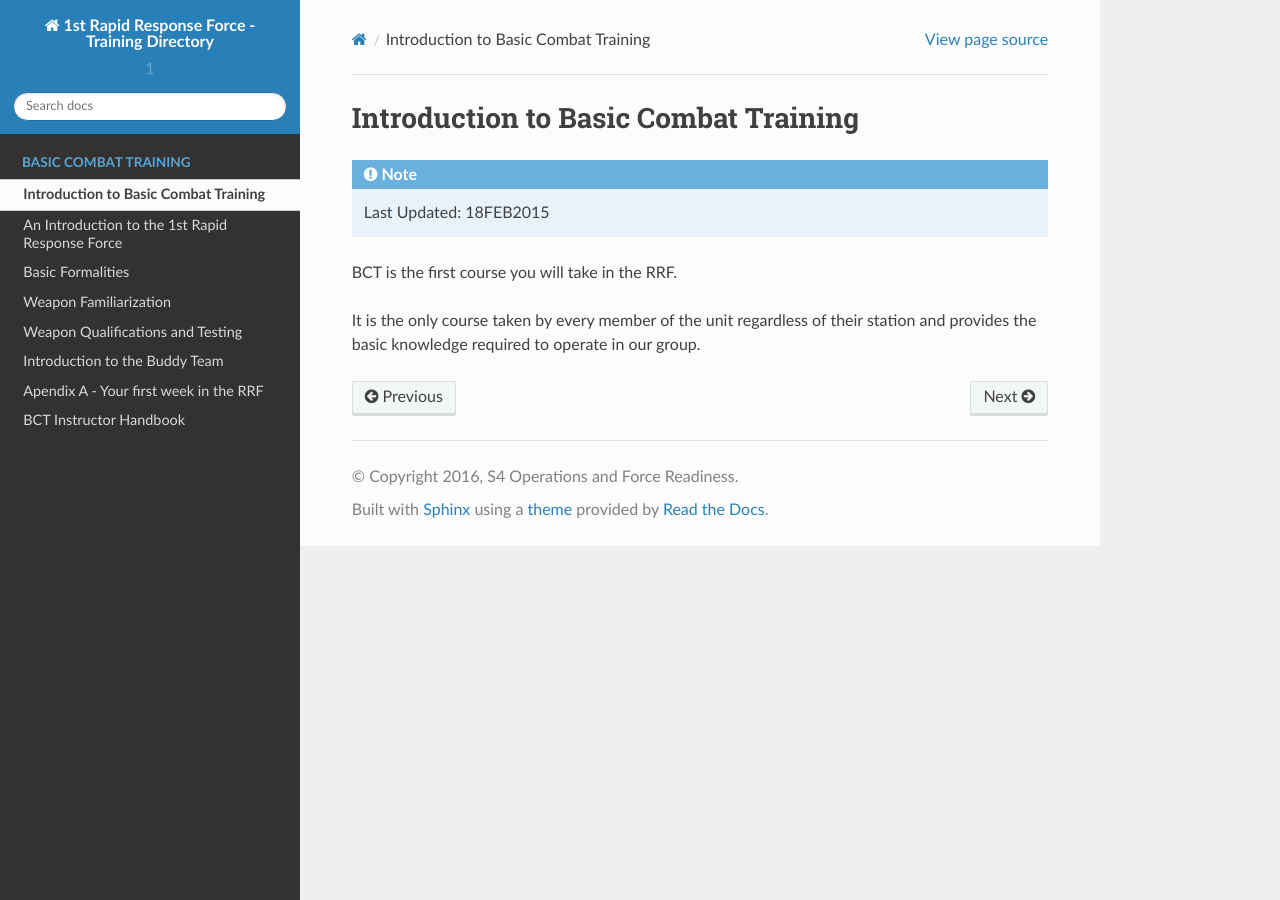
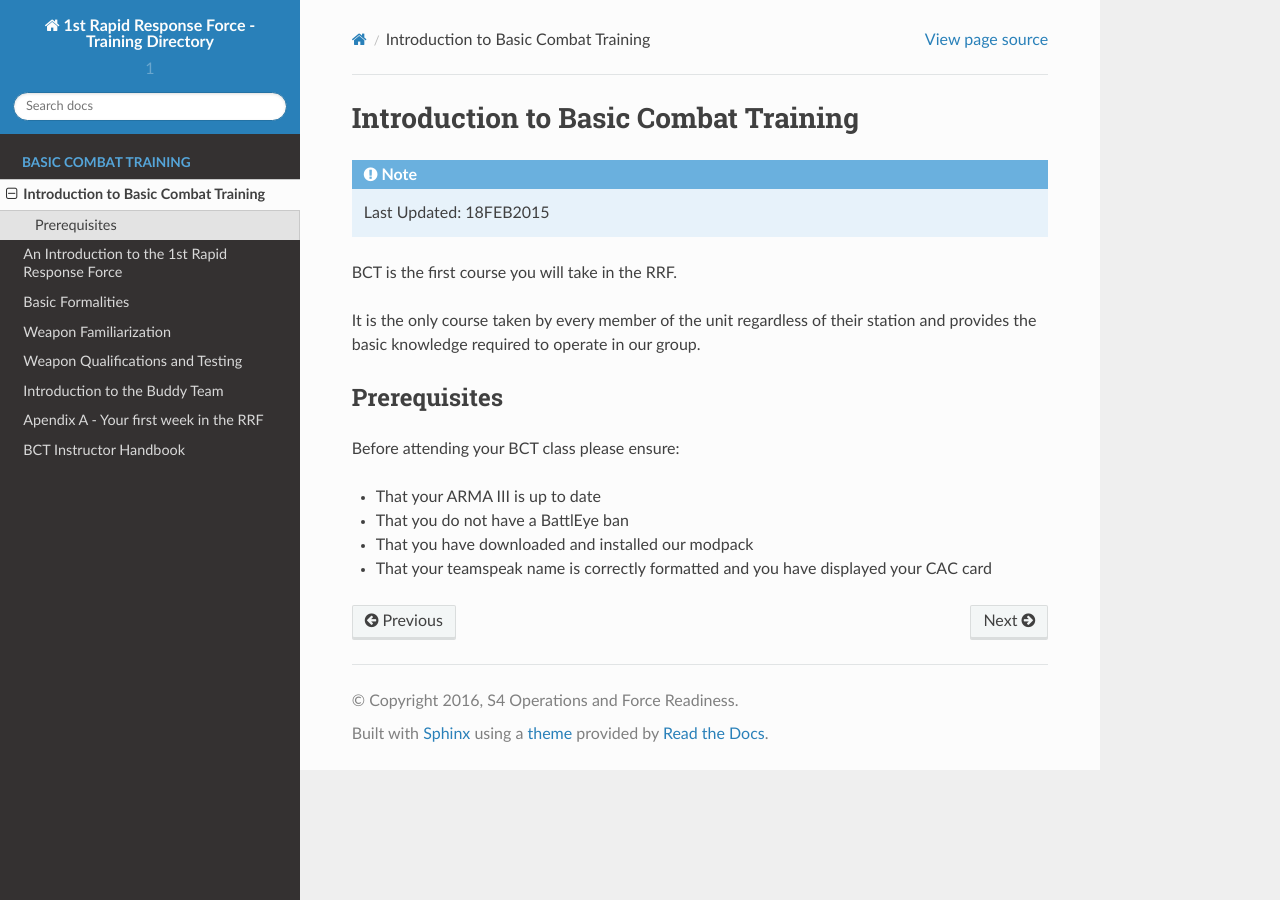
Before and after one commit to 1st-rapid-response-force/Training-Programs, a Sphinx documentation site: the page built from docs/source/bct/intro.rst, in a window 1280 px wide. Built offline with Sphinx 7.4.7 and the Read the Docs theme 2.0.0, drawn with Linux system fonts in a browser that asks for light colours; formulas are drawn with MathJax 3.

Commit message:
Add preface
Signed-off-by: Alexander Christie <alex@briefly.io>

```diff
--- a/docs/source/bct/intro.rst
+++ b/docs/source/bct/intro.rst
@@ -6,3 +6,16 @@ Introduction to Basic Combat Training
 BCT is the first course you will take in the RRF.
 
 It is the only course taken by every member of the unit regardless of their station and provides the basic knowledge required to operate in our group.
+
+Prerequisites
+---------------
+
+Before attending your BCT class please ensure:
+
+* That your ARMA III is up to date
+
+* That you do not have a BattlEye ban
+
+* That you have downloaded and installed our modpack
+
+* That your teamspeak name is correctly formatted and you have displayed your CAC card
```
